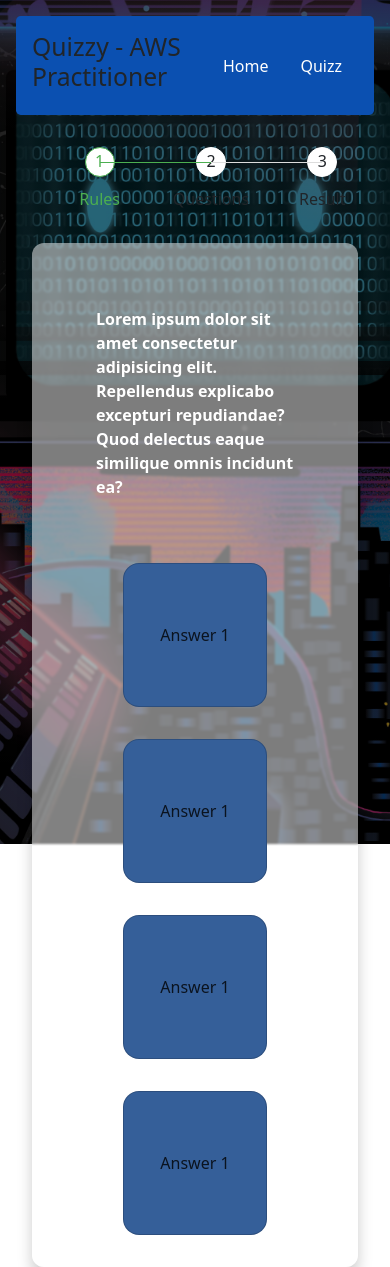
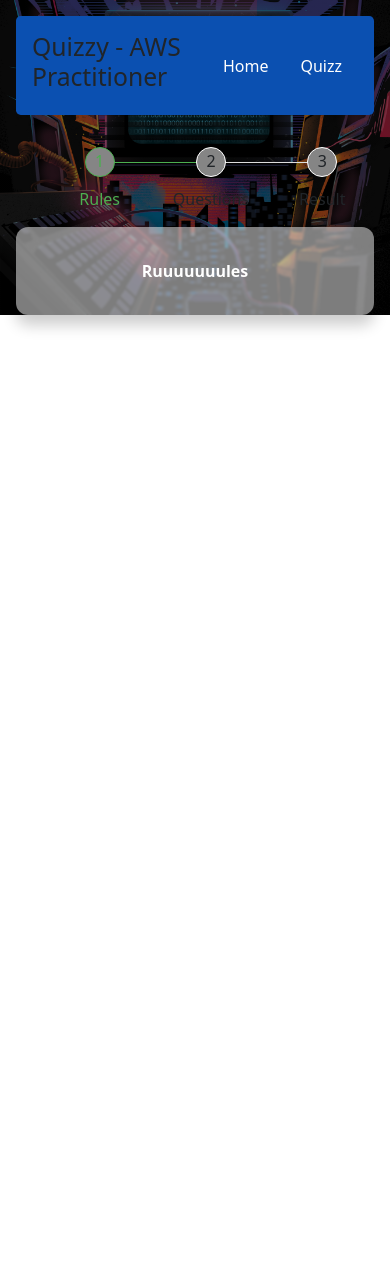
Before and after one commit to anas1k/Aws_Quizz, a PHP site: page / in a window 390 px wide. After the commit the page ends 330 px from the top, so only its background shows below. Run offline with PHP 8.4, Linux system fonts and the light colour scheme.

Commit message:
AQ-2 stepper fixed with rules and result cards hidden

```diff
--- a/assets/sass/style.css
+++ b/assets/sass/style.css
@@ -10,6 +10,7 @@
   background-position: center;
   background-repeat: no-repeat;
   background-size: cover;
+  z-index: 0;
 }
 
 nav .navbarr {
@@ -68,8 +69,7 @@
   text-align: center;
   margin: 0 auto 10px auto;
   border-radius: 50%;
-  background-color: #fff !important;
-  z-index: 10;
+  background-color: rgb(133, 133, 133) !important;
 }
 .progressbar li:after {
   content: "";
@@ -79,11 +79,10 @@
   background-color: #ddd !important;
   top: 15px;
   left: -50%;
-  z-index: 1;
+  z-index: -1;
 }
 .progressbar li:first-child:after {
   content: none;
-  color: blue !important;
 }
 .progressbar li.active {
   color: #4CAF50 !important;
@@ -94,51 +93,13 @@
 }
 .progressbar li.active + li:after {
   background-color: #4CAF50 !important;
+  z-index: -1;
 }
 
-/* .s-component{
-    margin-left: -3rem;
-    width: 80%;
-    color: rgb(255, 0, 0);
-    font-weight: bolder;
-    .stepper{
-        @include flexSpaceBetween();
-    }
-    .stepper-item{
-        @include flexCenter;
-        flex: 0.1;
-        text-align: center;
-
-        &:before {
-            --circle-size: clamp(1.5rem, 5vw, 3rem);
-            --spacing: clamp(1rem, 2vw, 2rem);
-            content: "";
-            width: var(--circle-size);
-            height: var(--circle-size);
-            border-radius: 50%;
-            background-color: lightgrey;
-            background-color: rgb(25, 255, 167);
-            opacity: 0.5;
-            margin: 0 auto 1rem;
-        }
-        &:not(:last-child) {
-            &:after {
-            content: "";
-            position: relative;
-            top: calc(var(--circle-size) / 2);
-            width: calc(100% - var(--circle-size) - calc(var(--spacing) * 2));
-            left: calc(50% + calc(var(--circle-size) / 2 + var(--spacing)));
-            height: 5px;
-            color: #ff0000 !important;
-            order: -1;
-            }
-        }
-    }
-} */
 .quizz-card {
   background-color: rgba(255, 255, 255, 0.4901960784);
-  margin: 2rem;
-  margin-top: 7rem;
+  margin: 1rem;
+  margin-top: 6rem;
   border-radius: 12px;
   padding: 1rem;
   box-shadow: 0 10px 15px rgba(0, 0, 0, 0.2);
@@ -152,7 +113,7 @@
   display: flex;
   justify-content: center;
   align-items: center;
-  margin: 3rem;
+  margin: 1rem;
   font-weight: bolder;
   color: white;
 }
@@ -180,4 +141,22 @@
 }
 .quizz-card .answers .card .card-body .card-text {
   color: rgb(255, 255, 255);
+}
+
+@media screen and (max-width: 600px) {
+  .answers {
+    flex-direction: column;
+  }
+  .answers .card {
+    width: 100% !important;
+    height: 4rem !important;
+    margin: 0rem !important;
+    margin-bottom: 0.6rem !important;
+    display: flex;
+    justify-content: center;
+    align-items: center;
+  }
+  .wallpaper {
+    height: auto;
+  }
 }/*# sourceMappingURL=style.css.map */
--- a/assets/sass/style.scss
+++ b/assets/sass/style.scss
@@ -34,6 +34,7 @@
     background-position: center;
     background-repeat: no-repeat;
     background-size: cover;
+    z-index: 0;
 
 }
 nav{
@@ -69,12 +70,14 @@
 
 .progressbar{
     counter-reset: step;
+
     li{
         list-style-type: none;
         float: left;
         width: 33.33%;
         position: relative;
         text-align: center;
+
         &:before{
             content: counter(step);
             counter-increment: step;
@@ -86,8 +89,8 @@
             text-align: center;
             margin: 0 auto 10px auto;
             border-radius: 50%;
-            background-color: #fff !important;
-            z-index: 10;
+            background-color: rgb(133, 133, 133) !important;
+
         }
         &:after{
             content: '';
@@ -97,11 +100,10 @@
             background-color: #ddd !important;
             top: 15px;
             left: -50%;
-            z-index: 1;
+            z-index: -1;
         }
         &:first-child:after{
             content: none;
-            color: blue !important;
         }
         &.active{
             color: #4CAF50 !important;
@@ -112,55 +114,17 @@
         }
         &.active + li:after{
             background-color: #4CAF50 !important;
+            z-index: -1;
         }
     }
 }
 
-/* .s-component{
-    margin-left: -3rem;
-    width: 80%;
-    color: rgb(255, 0, 0);
-    font-weight: bolder;
-    .stepper{
-        @include flexSpaceBetween();
-    }
-    .stepper-item{
-        @include flexCenter;
-        flex: 0.1;
-        text-align: center;
-
-        &:before {
-            --circle-size: clamp(1.5rem, 5vw, 3rem);
-            --spacing: clamp(1rem, 2vw, 2rem);
-            content: "";
-            width: var(--circle-size);
-            height: var(--circle-size);
-            border-radius: 50%;
-            background-color: lightgrey;
-            background-color: rgb(25, 255, 167);
-            opacity: 0.5;
-            margin: 0 auto 1rem;
-        }
-        &:not(:last-child) {
-            &:after {
-            content: "";
-            position: relative;
-            top: calc(var(--circle-size) / 2);
-            width: calc(100% - var(--circle-size) - calc(var(--spacing) * 2));
-            left: calc(50% + calc(var(--circle-size) / 2 + var(--spacing)));
-            height: 5px;
-            color: #ff0000 !important;
-            order: -1;
-            }
-        }
-    }
-} */
 
 .quizz-card{
 
     background-color: #ffffff7d;
-    margin: 2rem;
-    margin-top: 7rem;
+    margin: 1rem;
+    margin-top: 6rem;
     border-radius: 12px;
     padding: 1rem;
     box-shadow: 0 10px 15px rgb(0 0 0 / 20%);
@@ -170,7 +134,7 @@
     background-blend-mode: overlay;
     .question{
         @include flexCenter;
-        margin: 3rem;
+        margin: 1rem;
         font-weight: bolder;
         color: white;
     }
@@ -195,4 +159,22 @@
             }
         }
     }
+
 }
+
+@media screen and (max-width: 600px) {
+    .answers{
+        flex-direction: column;
+        .card{
+            width: 100% !important;
+            height: 4rem !important;
+            margin: 0rem !important;
+            margin-bottom: 0.6rem !important;
+            @include flexCenter;
+
+        }
+    }
+    .wallpaper{
+        height: auto;
+    }
+}
--- a/index.php
+++ b/index.php
@@ -22,7 +22,7 @@
                     <li>Result</li>
                 </ul>
             </div>
-            <div class="quizz-card">
+            <div class="quizz-card" style="display:none">
                 <div class="question">Lorem ipsum dolor sit amet consectetur adipisicing elit. Repellendus explicabo excepturi repudiandae? Quod delectus eaque similique omnis incidunt ea?</div>
                 <section class="answers">
                     <div class="card" data-answer="1">Answer 1</div>
@@ -31,6 +31,12 @@
                     <div class="card" data-answer="4">Answer 1</div>
                 </section>
             </div>
+            <div class="quizz-card">
+                <div class="question">Ruuuuuuules</div>
+            </div>
+            <div class="quizz-card" style="display:none">
+                <div class="question">Reeeeeeesuuuuuulttt</div>
+            </div>
         </main>
     </body>
 </html>
```
Also changed, not shown: 1 other file.
